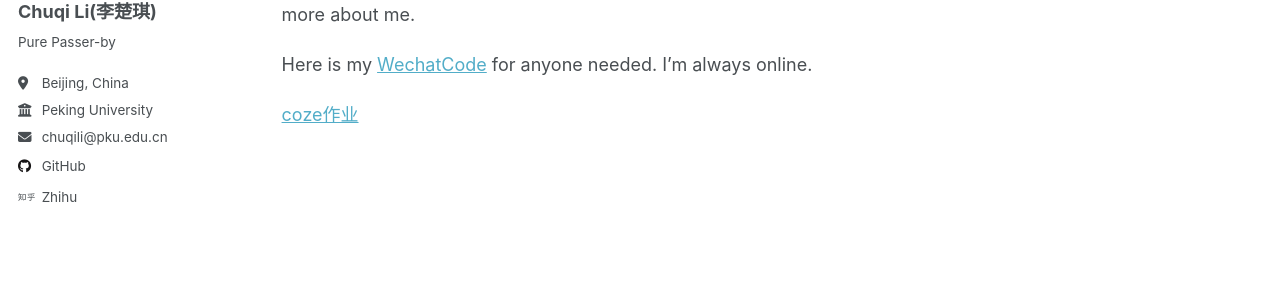
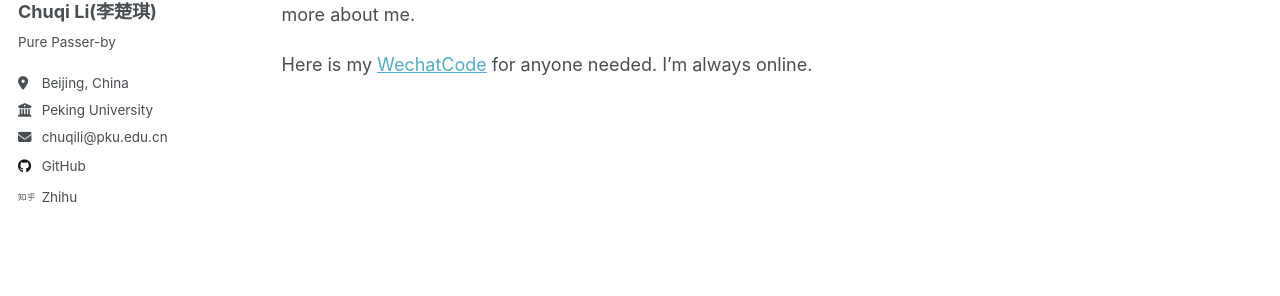
Before and after one commit to soki233/soki233.github.io, a Jekyll site: the page built from _pages/about.md, in a window 1280 px wide. Shown: the part 272-568 px from the top of the page. Built offline with Jekyll 4.4.1, drawn with Linux system fonts in a browser that asks for light colours; a script that is not in the unit is left out.

Commit message:
Update about.md

```diff
--- a/_pages/about.md
+++ b/_pages/about.md
@@ -12,5 +12,3 @@ I am a first-year Ph.D. student in Pharmacy Analysis at the [school of pharmaceu
 You can find my Chinese CV here: [CV of pure passer-by](assets/CV of LCQ.pdf), or tend to the CV page to find more about me.
 
 Here is my [WechatCode](images/mywechat.jpg) for anyone needed. I'm always online.
-
-[coze作业](../_portfolio/multi-model-classification.md)
```
